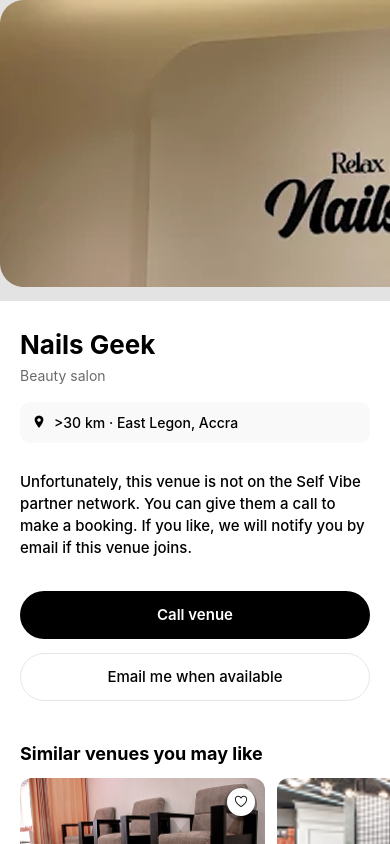
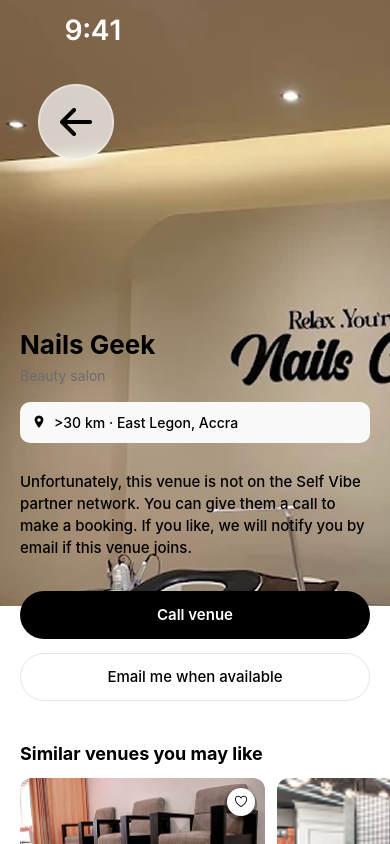
Before and after one commit to Cedric-Raichand/Self-vibe, a React Native app: screen / in a window 390 px wide. Built offline with nearby package versions, Linux system fonts and the light colour scheme.

Commit message:
fix background image

```diff
--- a/App.js
+++ b/App.js
@@ -30,9 +30,11 @@
 
 // ---------------------------------------------------------------------------
 // Only 4 images come from Figma (all inside ./assets). Everything else on the
-// screen (hero buttons, title, notice, buttons, card text) is coded below.
-// For the hero, export the 393x303 hero frame with the back/share/heart icons,
-// the "Claim business" pill and the 9:41 status bar HIDDEN.
+// screen (title, notice, buttons, card text) is coded below.
+//
+// Background.png is the full 393x303 hero frame exported at 2x (786x606). It
+// already has the status bar, back/share/heart icons and the "Claim business"
+// pill in the picture, so the hero below only adds invisible tap areas on top.
 // ---------------------------------------------------------------------------
 const IMAGES = {
   hero: require('./assets/Background.png'),
@@ -40,21 +42,6 @@
   venueB: require('./assets/Venue-B.png'),
   map: require('./assets/map.png'),
 };
-
-// If your Background.png already has the back/share/heart icons and the
-// "Claim business" pill baked into it, keep this true: the code then puts
-// invisible tap areas on top of them instead of drawing a second set.
-// Set it to false if you ever export the hero without those icons.
-const HERO_HAS_ICONS_BAKED = true;
-
-// Show the hero at the picture's own shape so nothing gets cropped.
-const heroSrc = Image.resolveAssetSource
-  ? Image.resolveAssetSource(IMAGES.hero)
-  : null;
-const HERO_ASPECT =
-  heroSrc && heroSrc.width && heroSrc.height
-    ? heroSrc.width / heroSrc.height
-    : 393 / 303;
 
 // ---------------------------------------------------------------------------
 // Static data (hardcoded for now; replace with an API later).
@@ -107,24 +94,6 @@
     return <Image source={source} style={style} resizeMode="cover" />;
   }
   return <View style={[style, { backgroundColor: theme.placeholder }]} />;
-}
-
-// White round icon button (used on the hero)
-// `ghost` = invisible tap area (used when the icon is already in the picture)
-function RoundButton({ icon, onPress, color = theme.black, ghost = false }) {
-  return (
-    <Pressable
-      onPress={onPress}
-      hitSlop={8}
-      style={({ pressed }) => [
-        styles.roundBtn,
-        ghost && styles.ghost,
-        !ghost && pressed && styles.pressed,
-      ]}
-    >
-      {!ghost && <Ionicons name={icon} size={18} color={color} />}
-    </Pressable>
-  );
 }
 
 function SectionTitle({ children }) {
@@ -213,13 +182,15 @@
   return (
     <View style={styles.outer}>
       <View style={styles.screen}>
-        <StatusBar barStyle="light-content" translucent backgroundColor="transparent" />
+        {/* The picture already shows a status bar (9:41, signal, battery), so
+            hide the phone's own one to avoid showing two. */}
+        <StatusBar hidden />
 
         <ScrollView
           showsVerticalScrollIndicator={false}
           contentContainerStyle={{ paddingBottom: 40 }}
         >
-          {/* Hero: photo + coded back / share / heart + Claim business */}
+          {/* Hero: the exported picture + invisible tap areas over its icons */}
           <View style={styles.hero}>
             <Image
               source={IMAGES.hero}
@@ -227,43 +198,26 @@
               resizeMode="cover"
             />
 
-            <View style={styles.heroBack}>
-              {/* Single screen, so nothing to go back to yet */}
-              <RoundButton
-                icon="arrow-back"
-                onPress={() => {}}
-                ghost={HERO_HAS_ICONS_BAKED}
-              />
-            </View>
+            {/* back arrow (single screen, so nothing to go back to yet) */}
+            <Pressable style={[styles.tap, styles.tapBack]} onPress={() => {}} />
 
-            <View style={styles.heroActions}>
-              <RoundButton
-                icon="share-social-outline"
-                onPress={shareVenue}
-                ghost={HERO_HAS_ICONS_BAKED}
-              />
-              <RoundButton
-                icon={saved ? 'heart' : 'heart-outline'}
-                color={saved ? '#E11D48' : theme.black}
-                onPress={() => setSaved((s) => !s)}
-                ghost={HERO_HAS_ICONS_BAKED}
-              />
-            </View>
+            {/* share */}
+            <Pressable style={[styles.tap, styles.tapShare]} onPress={shareVenue} />
 
+            {/* heart: shows a red heart on top of the picture when saved */}
             <Pressable
-              style={({ pressed }) => [
-                styles.claimPill,
-                HERO_HAS_ICONS_BAKED && styles.ghost,
-                !HERO_HAS_ICONS_BAKED && pressed && styles.pressed,
-              ]}
-              onPress={() => {}}
+              style={[styles.tap, styles.tapHeart]}
+              onPress={() => setSaved((s) => !s)}
             >
-              <Text
-                style={[styles.claimText, HERO_HAS_ICONS_BAKED && { opacity: 0 }]}
-              >
-                Claim business
-              </Text>
+              {saved && (
+                <View style={styles.heartOn}>
+                  <Ionicons name="heart" size={22} color="#E11D48" />
+                </View>
+              )}
             </Pressable>
+
+            {/* Claim business */}
+            <Pressable style={[styles.tap, styles.tapClaim]} onPress={() => {}} />
           </View>
 
           <View style={styles.body}>
@@ -352,41 +306,27 @@
   outer: { flex: 1, alignItems: 'center', backgroundColor: '#F2F2F2' },
   screen: { flex: 1, width: '100%', maxWidth: 480, backgroundColor: theme.white },
 
-  // Hero
+  // Hero: same shape as the exported picture (786x606 = 393x303 at 2x)
   hero: {
     width: '100%',
-    aspectRatio: HERO_ASPECT,
+    aspectRatio: 393 / 303,
     backgroundColor: theme.placeholder,
   },
-  ghost: { backgroundColor: 'transparent' },
-  heroBack: { position: 'absolute', top: 44, left: 20 },
-  heroActions: {
-    position: 'absolute',
-    top: 44,
-    right: 20,
-    flexDirection: 'row',
-    gap: 12,
-  },
-  roundBtn: {
-    width: 36,
-    height: 36,
-    borderRadius: 18,
-    backgroundColor: theme.white,
+
+  // Invisible tap areas. Sizes/positions are fractions of the hero, measured
+  // from the exported picture, so they stay on top of the icons at any width.
+  tap: { position: 'absolute' },
+  tapBack: { left: '4.8%', top: '13.7%', width: '9.7%', aspectRatio: 1 },
+  tapShare: { left: '73.3%', top: '13.7%', width: '9.7%', aspectRatio: 1 },
+  tapHeart: { left: '85.5%', top: '13.7%', width: '9.7%', aspectRatio: 1 },
+  tapClaim: { left: '64.6%', top: '82.5%', width: '30.3%', aspectRatio: 119 / 35.5 },
+  heartOn: {
+    ...StyleSheet.absoluteFillObject,
+    borderRadius: 999,
+    backgroundColor: '#EFE9DF',
     alignItems: 'center',
     justifyContent: 'center',
   },
-  claimPill: {
-    position: 'absolute',
-    right: 20,
-    bottom: 19,
-    height: 34,
-    paddingHorizontal: 16,
-    borderRadius: 999,
-    backgroundColor: theme.purple,
-    alignItems: 'center',
-    justifyContent: 'center',
-  },
-  claimText: { color: theme.white, fontSize: 12, fontWeight: '600' },
 
   body: { paddingHorizontal: 20, paddingTop: 28 },
 
```
Also changed, not shown: assets/Background.png.
